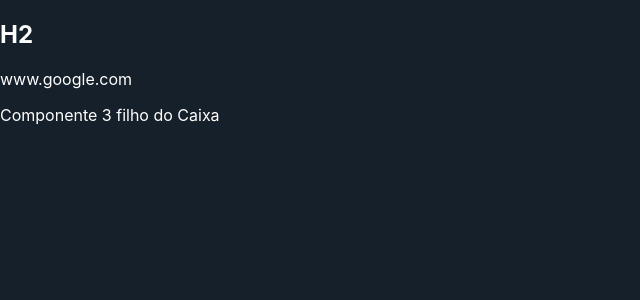
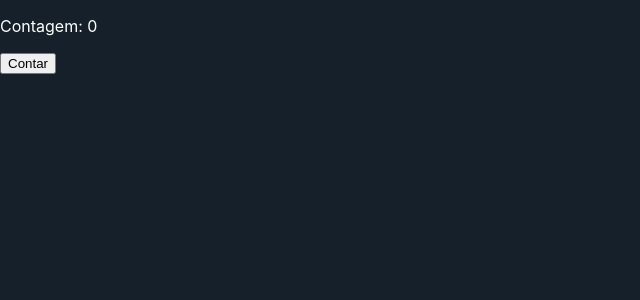
Before and after one commit to viniciustixu/CursoReactCFB, a React (Create React App) app in the folder my-app/: page / in a window 1280 px wide. Shown: the top 300 px of the page, without its empty margins (0-640 px from the left). Built offline with nearby package versions, Linux system fonts and the light colour scheme.

Commit message:
useEffect

```diff
--- a/my-app/src/App.js
+++ b/my-app/src/App.js
@@ -1,21 +1,25 @@
 import logo from './logo.svg';
 import './App.css';
-import React, { useState } from 'react';
-import Caixa from './Components/Caixa';
-import Canal from './Components/Canal';
+import React, { useState, useEffect } from 'react';
 
 
 
 function App() {
+  const [contagem, setContagem] = useState(0);
+
+  useEffect(
+    () => {
+      console.log("pagina carregada");
+      document.title = 'Contagem: ' + contagem;
+    }
+  );
+
+
 
   return (
     <>
-      <Caixa site="www.google.com">
-        <p>Componente 1 filho do Caixa</p>
-        <p>Componente 2 filho do Caixa</p>
-        <p>Componente 3 filho do Caixa</p>
-        <Canal />
-      </Caixa>
+      <p>Contagem: {contagem}</p>
+      <button onClick={() => setContagem(contagem + 1)}>Contar</button>
     </>
   );
 };
```
